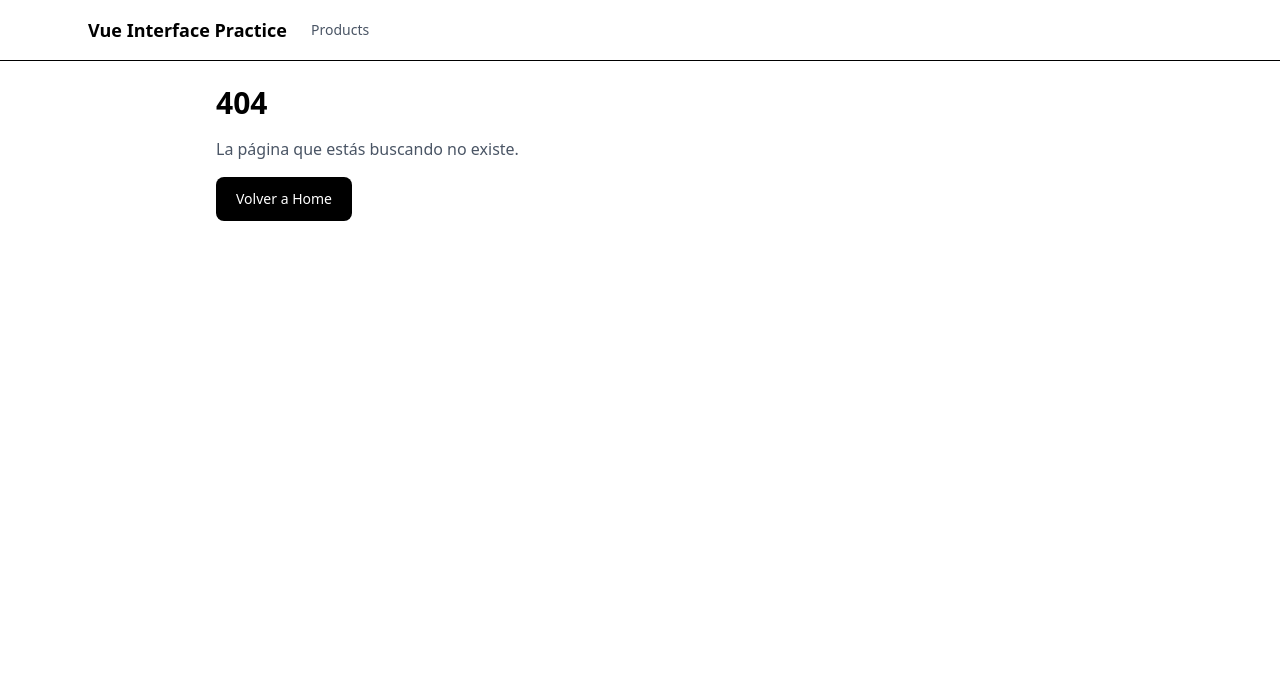
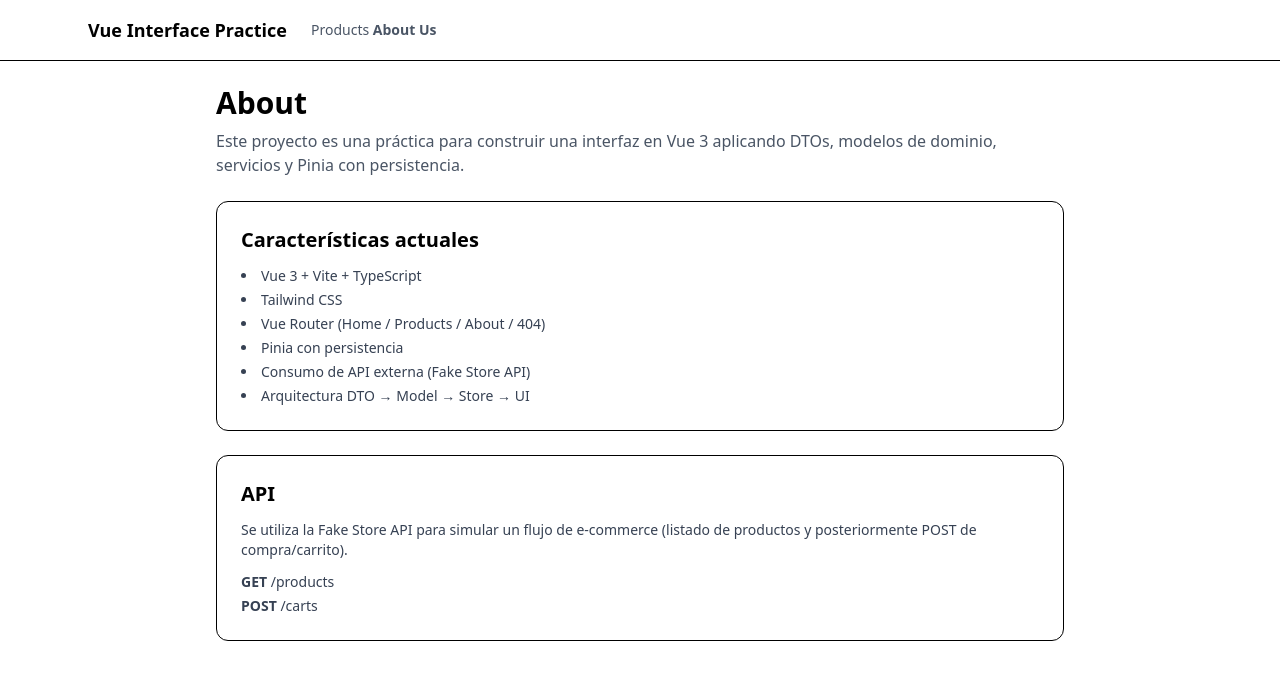
Before and after one commit to ManuJRS/vue-interface-practice, a Vue app: page /about in a window 1280 px wide. Before the commit this address had no page. Shown: the top 680 px of the page. Built offline with nearby package versions, Linux system fonts and the light colour scheme; the HTML template or start-up script is replaced by a standard one.

Commit message:
feat(about-us): :art: i develop the about us view

```diff
--- a/src/components/MainNav.vue
+++ b/src/components/MainNav.vue
@@ -9,10 +9,13 @@ import { RouterLink } from "vue-router"
         <h1 class="text-lg font-bold">Vue Interface Practice</h1>
       </RouterLink>
 
-      <ul class="flex gap-4 text-sm">
+      <ul class="flex gap-8 text-sm">
         <li>
           <RouterLink to="/products" class="text-gray-600 hover:text-black" active-class="font-semibold text-black">
             Products
+          </RouterLink>
+          <RouterLink to="/about" class="text-gray-600 hover:text-black" active-class="font-semibold text-black">
+            About Us
           </RouterLink>
         </li>
       </ul>
--- a/src/router/index.ts
+++ b/src/router/index.ts
@@ -18,6 +18,11 @@ const router = createRouter({
       name: "not-found",
       component: () => import("@/views/NotFoundView.vue"),
     },
+    {
+      path: "/about",
+      name: "about-us",
+      component: () => import("@/views/AboutView.vue"),
+    },
   ],
 })
 
--- /dev/null
+++ b/src/views/AboutView.vue
@@ -0,0 +1,36 @@
+<template>
+  <section class="mx-auto max-w-4xl p-6 space-y-6">
+    <header class="space-y-2">
+      <h1 class="text-3xl font-bold">About</h1>
+      <p class="text-gray-600">
+        Este proyecto es una práctica para construir una interfaz en Vue 3 aplicando DTOs,
+        modelos de dominio, servicios y Pinia con persistencia.
+      </p>
+    </header>
+
+    <div class="rounded-xl border p-6 space-y-3">
+      <h2 class="text-xl font-semibold">Características actuales</h2>
+      <ul class="list-disc list-inside text-sm text-gray-700 space-y-1">
+        <li>Vue 3 + Vite + TypeScript</li>
+        <li>Tailwind CSS</li>
+        <li>Vue Router (Home / Products / About / 404)</li>
+        <li>Pinia con persistencia</li>
+        <li>Consumo de API externa (Fake Store API)</li>
+        <li>Arquitectura DTO → Model → Store → UI</li>
+      </ul>
+    </div>
+
+    <div class="rounded-xl border p-6 space-y-3">
+      <h2 class="text-xl font-semibold">API</h2>
+      <p class="text-sm text-gray-700">
+        Se utiliza la Fake Store API para simular un flujo de e-commerce (listado de productos y
+        posteriormente POST de compra/carrito).
+      </p>
+
+      <div class="text-sm text-gray-700 space-y-1">
+        <div><span class="font-semibold">GET</span> /products</div>
+        <div><span class="font-semibold">POST</span> /carts</div>
+      </div>
+    </div>
+  </section>
+</template>
```
